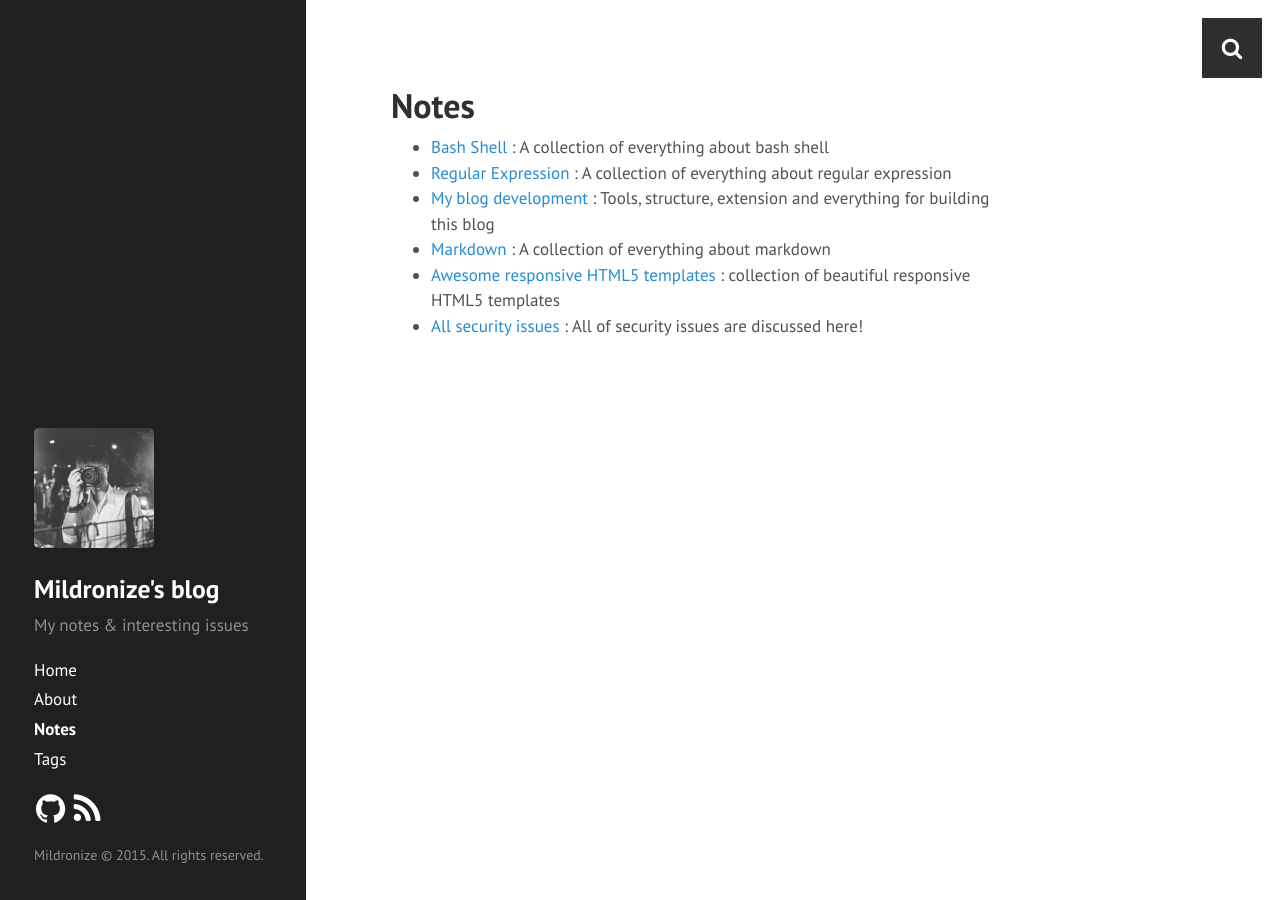
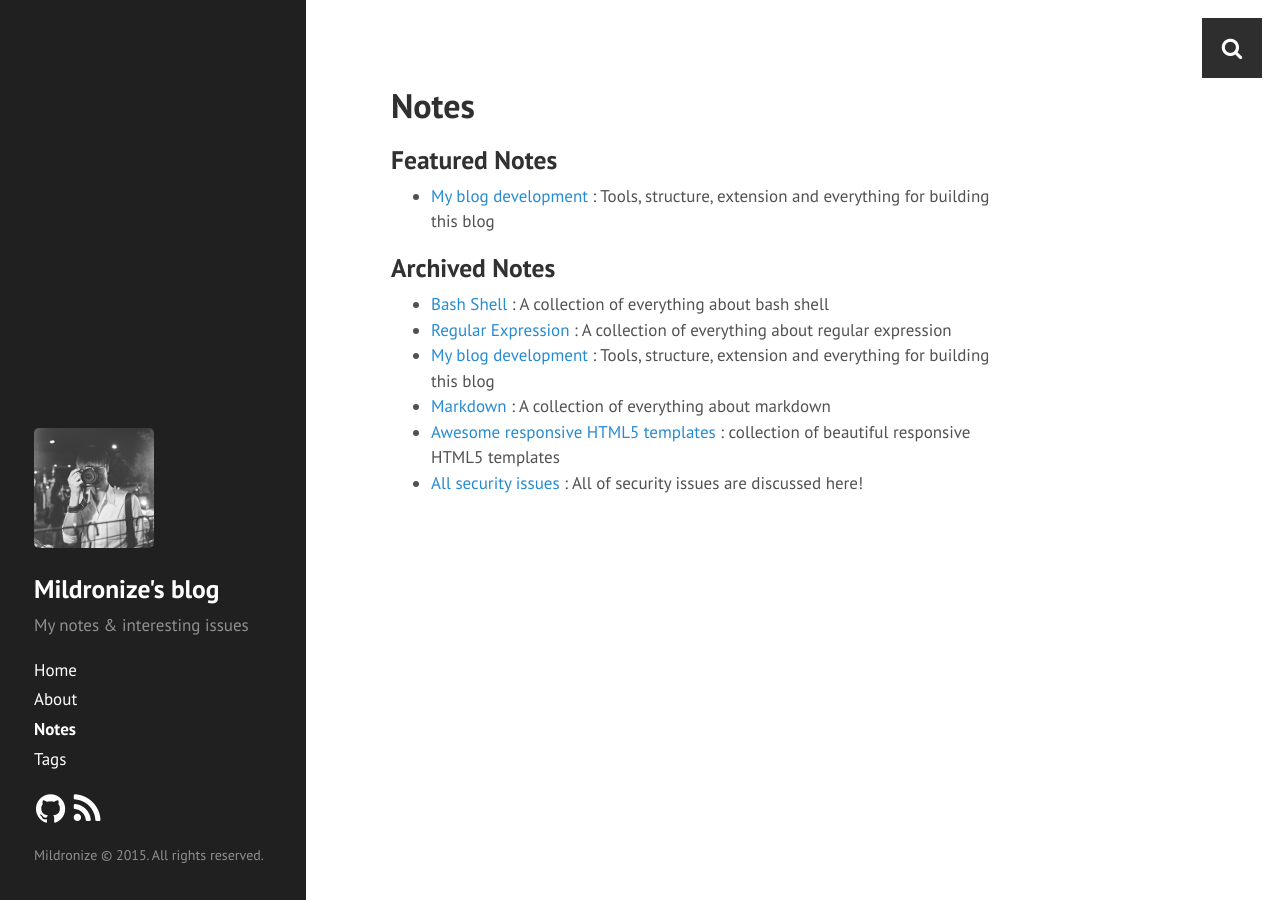
Before and after one commit to mildronize/blog-jekyll, a Jekyll site: the page built from notes.html, in a window 1280 px wide. Built offline with Jekyll 4.4.1, drawn with Linux system fonts in a browser that asks for light colours; Markdown is read by kramdown in place of the engine named in the settings.

Commit message:
add featured note in note page

```diff
--- a/_layouts/post.html
+++ b/_layouts/post.html
@@ -15,7 +15,7 @@ layout: default
     <h1 itemprop="name" class="post-title">{{ page.title }}</h1>
     <p class="post-date" itemprop="datePublished" content="{{ page.date | date: "%Y-%m-%d" }}">{{ page.date | date_to_string }}</p>
     <p class="entry-tags">{% for tag in page.tags %}<div class="label"><a href="{{ site.url }}/tags/#{{ tag | cgi_escape }}" title="Pages tagged {{ tag }}" rel="tag">{{ tag }}</a></div>{% unless forloop.last %} {% endunless %}{% endfor %}</p>
-    <!-- {% if site.comment and page.comment == null %}<p><a href="{{site.url}}{{site.baseurl}}{{page.url}}#disqus_thread">Comments</a></p>{% endif %} -->
+    <!-- {% if site.comment and page.comment == null %}<p><a href="{{site.baseurl}}{{page.url}}#disqus_thread">Comments</a></p>{% endif %} -->
     {{ content }}
 <!--    {% if page.comments %}<div id="disqus_thread"></div>{% endif %}-->
   </div>
--- a/notes.html
+++ b/notes.html
@@ -3,7 +3,18 @@ layout: page
 title: Notes
 description: "All my notes"
 ---
-
+<h2>Featured Notes</h2>
+ <ul class="posts">
+    {% for post in site.categories['notes'] %}{% if post.featured == true %}
+      <li itemscope>
+        <a href="{{ post.url }}">
+          {{ post.title }}
+        </a>
+        : {{post.description}}
+      </li>
+    {% endif %}{% endfor %}
+  </ul>
+<h2>Archived Notes</h2>
  <ul class="posts">
     {% for post in site.categories['notes'] %}{% if post.title != null %}
       <li itemscope>
```
Also changed, not shown: _posts/2015-05-06-my-blog-development.md (+7 -6 lines).
